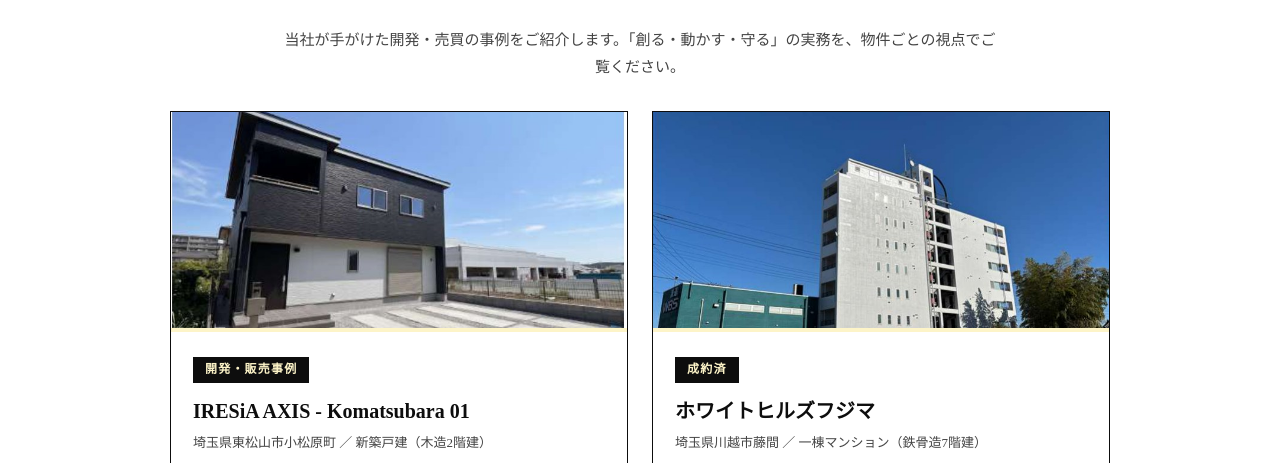
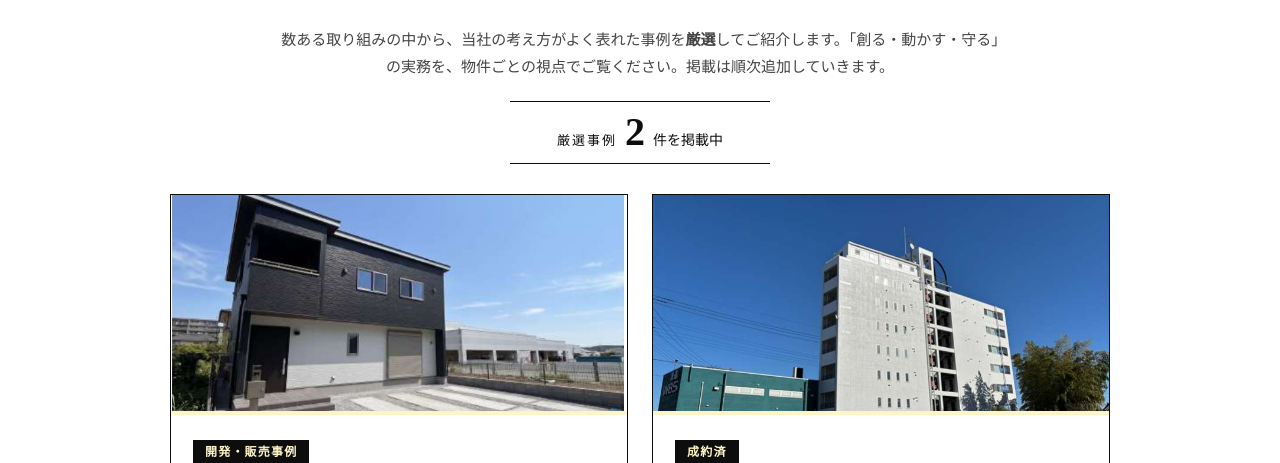
Before and after one commit to haru-sakura-fudosan/homepage, a plain HTML site: page works.html in a window 1280 px wide. Shown: the part 299-762 px from the top of the page. Drawn offline with Linux system fonts and the light colour scheme.

Commit message:
実績ページに厳選事例の件数表示を追加（CSS版番号をv3に更新）
Co-Authored-By: Claude Sonnet 5.5 <noreply@anthropic.com>

```diff
--- a/style.css
+++ b/style.css
@@ -631,3 +631,8 @@
         .doc p, .doc li { font-size: 14px; color: var(--text-sub); }
         .doc ul { padding-left: 22px; margin-top: 6px; }
         .doc a, .info-table a { color: var(--black); }
+
+        .case-count { display: flex; align-items: baseline; justify-content: center; gap: 8px; margin: -10px auto 30px; padding: 10px 0; width: fit-content; border-top: 1px solid var(--black); border-bottom: 1px solid var(--black); min-width: 260px; }
+        .case-count .label { font-size: 13px; letter-spacing: 0.15em; }
+        .case-count .num { font-size: 40px; font-weight: 700; line-height: 1; }
+        .case-count .unit { font-size: 14px; }
--- a/works.html
+++ b/works.html
@@ -18,7 +18,7 @@
     <link rel="preconnect" href="https://fonts.googleapis.com">
     <link rel="preconnect" href="https://fonts.gstatic.com" crossorigin>
     <link href="https://fonts.googleapis.com/css2?family=Noto+Serif+JP:wght@400;600;700&display=swap" rel="stylesheet">
-    <link rel="stylesheet" href="style.css?v=2">
+    <link rel="stylesheet" href="style.css?v=3">
 </head>
 <body>
 
@@ -60,7 +60,9 @@
             <h1>実績・事例</h1>
         </div>
 
-        <p class="lead-text">当社が手がけた開発・売買の事例をご紹介します。「創る・動かす・守る」の実務を、物件ごとの視点でご覧ください。</p>
+        <p class="lead-text">数ある取り組みの中から、当社の考え方がよく表れた事例を<strong>厳選</strong>してご紹介します。「創る・動かす・守る」の実務を、物件ごとの視点でご覧ください。掲載は順次追加していきます。</p>
+
+        <div class="case-count"><span class="label">厳選事例</span><span class="num">2</span><span class="unit">件を掲載中</span></div>
 
         <div class="case-grid">
             <article class="case-card">
```
Also changed, not shown: area.html (+1 -1 lines), business.html (+1 -1 lines), company.html (+1 -1 lines), contact.html (+1 -1 lines), faq.html (+1 -1 lines), flow.html (+1 -1 lines), index.html (+1 -1 lines), privacy.html (+1 -1 lines).
